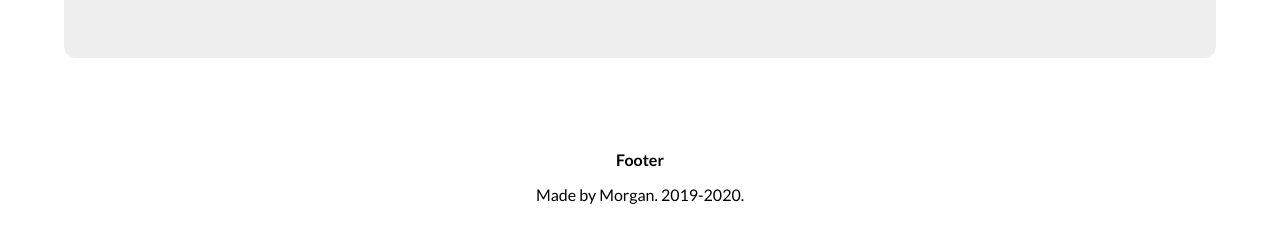
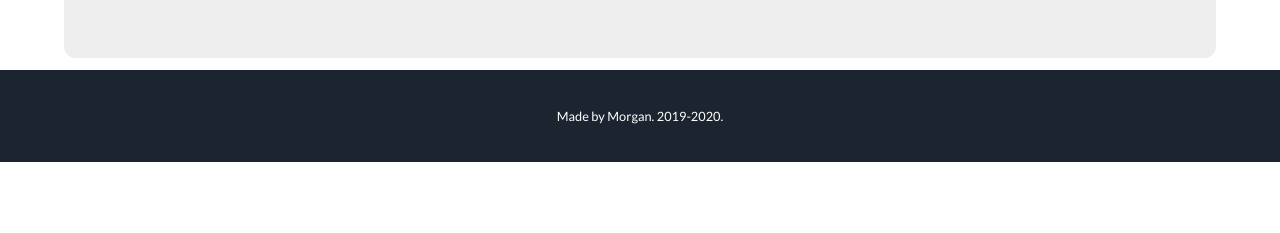
Before and after one commit to morganjunlin/mjl-portfolio, a React app: page / in a window 1280 px wide. Shown: the part 3670-3903 px from the top of the page. After the commit the page ends 3832 px from the top, so only its background shows below. Built offline with nearby package versions, Linux system fonts and the light colour scheme; the HTML template or start-up script is replaced by a standard one.

Commit message:
[feat] adds scss

```diff
--- a/src/components/footer/footer.component.jsx
+++ b/src/components/footer/footer.component.jsx
@@ -1,36 +1,13 @@
 import React from 'react';
 
+import './footer.styles.scss';
+
 const Footer = (props) => (
-  <section style={style}>
-    <p style={title}>Footer</p>
-
-      {/* // <>
-  //   <div style={social}>
-  //     <span><img style={image} src="https://mjl-portfolio.s3.us-east-2.amazonaws.com/GitHub-Mark-32px.png" /> <a href="https://github.com/morganl92/">Github</a> </span>
-  //     <span><img style={image} src="https://mjl-portfolio.s3.us-east-2.amazonaws.com/linkedin-3-32.png" /> <a href="https://www.linkedin.com/in/morganjunlin/">LinkedIn</a> </span>
-  //     <span><img style={image} src="https://mjl-portfolio.s3.us-east-2.amazonaws.com/new-email-black-back-envelope-symbol-of-interface.png" /> <a href="">Email</a></span>
-  //   </div>
-  // </> */}
-
-    <p style={{textAlign: 'center'}}>
+  <section className='footer'>
+    <p>
       Made by Morgan. 2019-2020.
     </p>
   </section>
 )
 
-const style = {
-  padding: '64px 512px 16px 512px',
-  // fontFamily: 'Avenir'
-}
-
-const title = {
-  textAlign: 'center',
-  fontWeight: 'bold'
-}
-
-const image = {
-  width: '16px',
-  height: '16px'
-};
-
 export default Footer;
--- a/src/components/footer/footer.styles.scss
+++ b/src/components/footer/footer.styles.scss
@@ -0,0 +1,8 @@
+.footer {
+  // margin: 5px;
+  padding: 25px;
+  color: #FFF;
+  background-color: #1B242F;
+  text-align: center;
+  font-size: 0.8em;
+}
```
